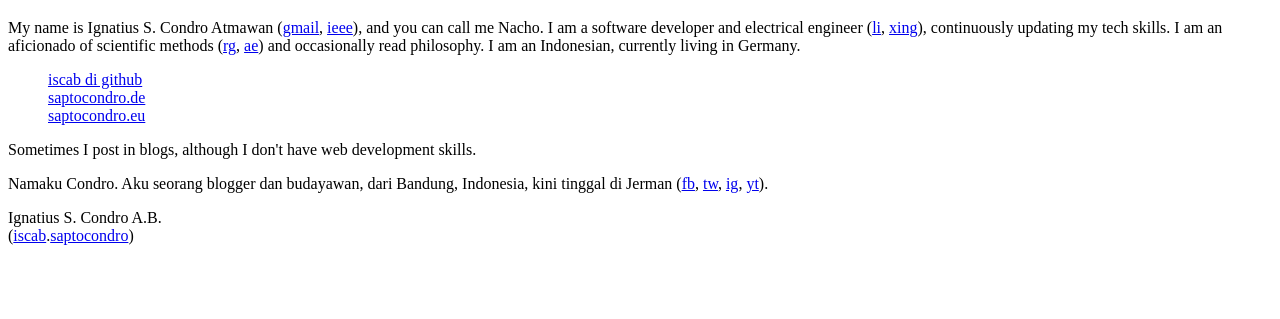
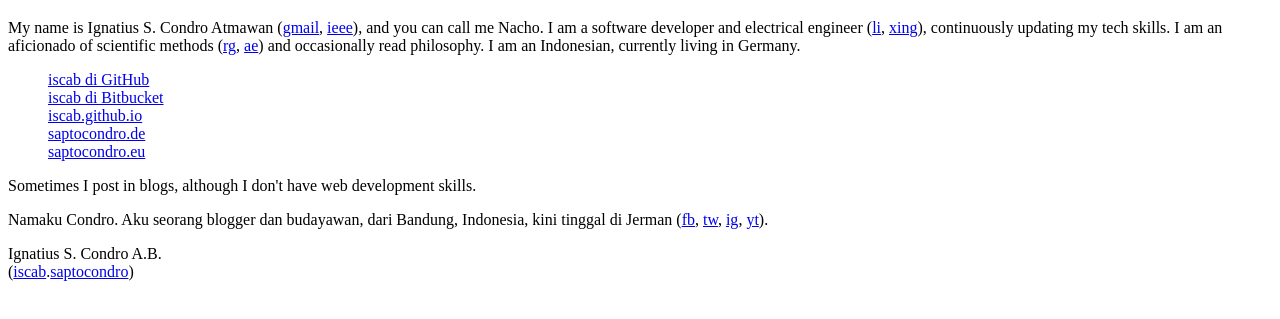
Before and after one commit to iscab/iscab.github.io, a plain HTML site: page index.html in a window 1280 px wide. Shown: the part 61-380 px from the top of the page. Drawn offline with Linux system fonts and the light colour scheme.

Commit message:
add bitbucket and self

```diff
--- a/index.html
+++ b/index.html
@@ -27,7 +27,9 @@ I am an aficionado of scientific methods
 and occasionally read philosophy.
 I am an Indonesian, currently living in Germany.
 <ul style="list-style-type:none">
-  <li><a href="https://github.com/iscab" target="_blank">iscab di github</a></li>
+  <li><a href="https://github.com/iscab" target="_blank">iscab di GitHub</a></li>
+  <li><a href="https://bitbucket.org/iscab" target="_blank">iscab di Bitbucket</a></li>
+  <li><a href="https://iscab.github.io" target="_blank">iscab.github.io</a></li>
   <li><a href="http://saptocondro.de" target="_blank">saptocondro.de</a></li>
   <li><a href="http://saptocondro.eu" target="_blank">saptocondro.eu</a></li>
 </ul>
```
